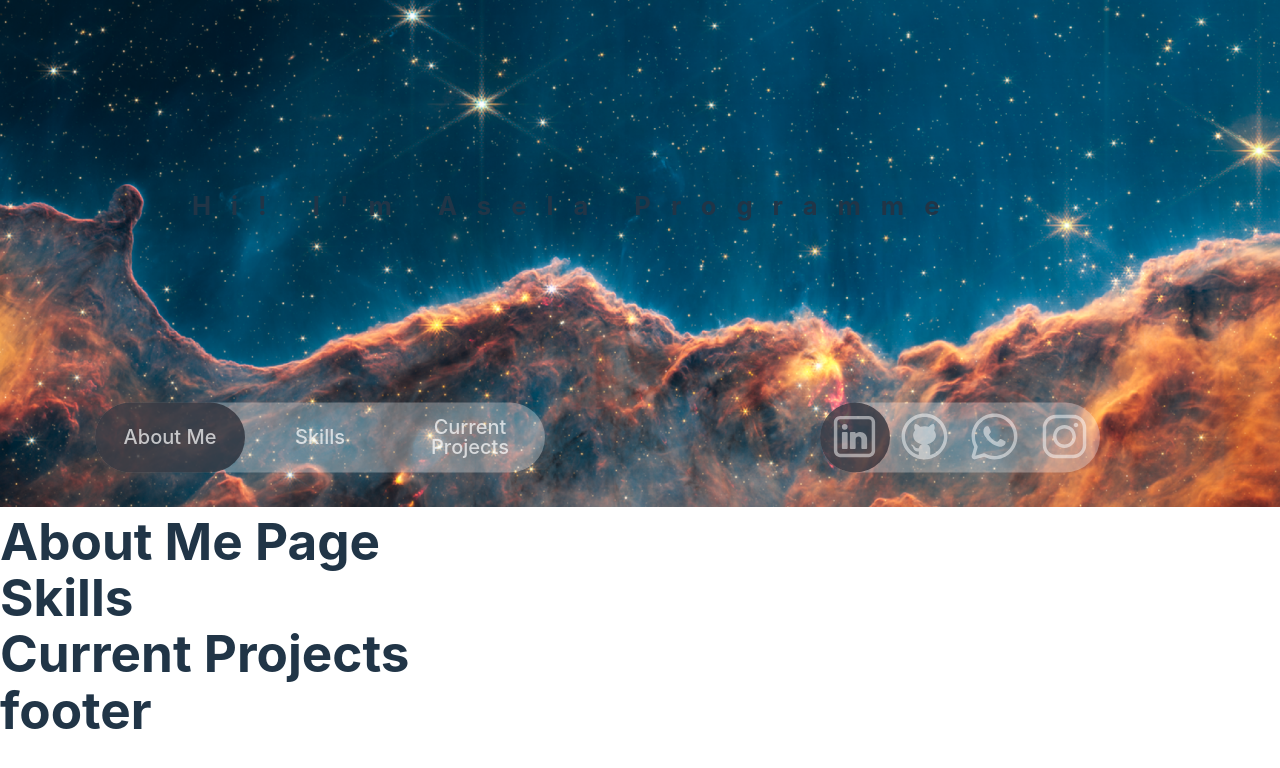
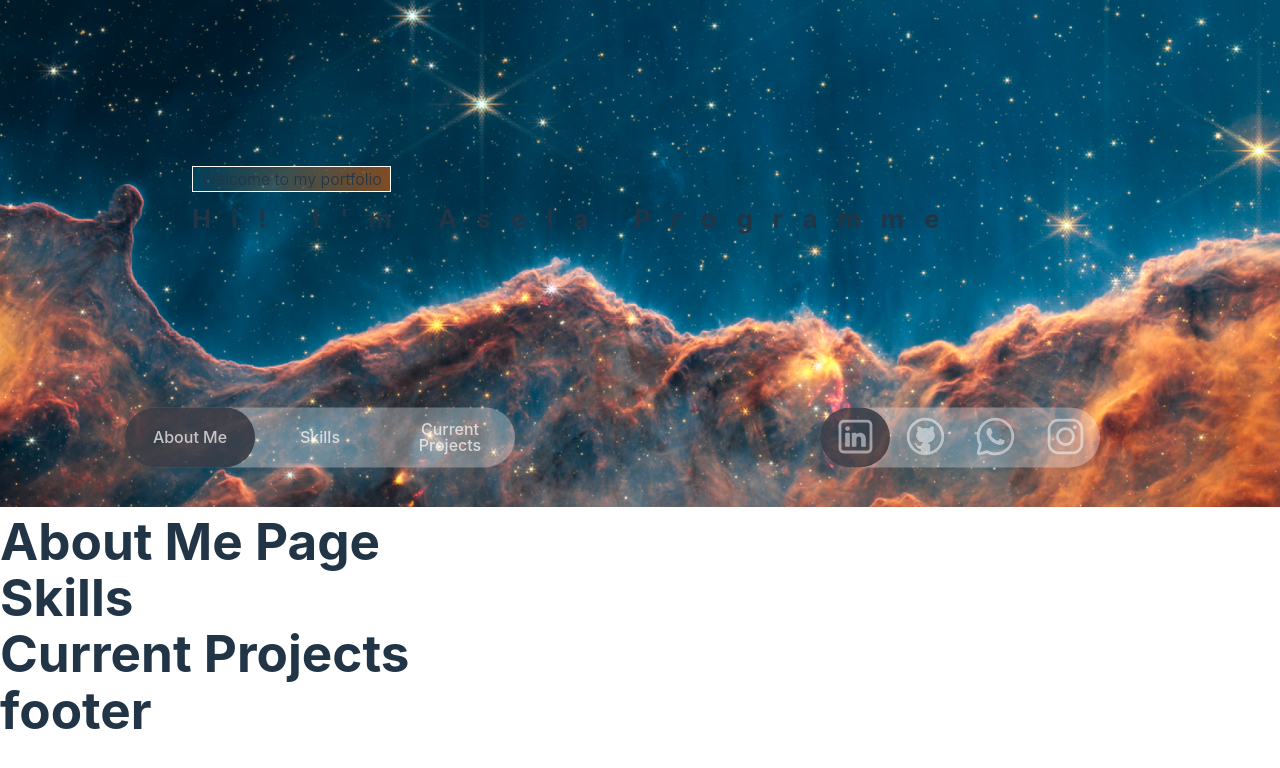
Before and after one commit to aselapasinduD/My-About-Me-Page, a React (Vite) app: page / in a window 1280 px wide. Shown: the top 768 px of the page. Built offline with nearby package versions, Linux system fonts and the light colour scheme.

Commit message:
New Navbar v1.2 updated fix respondive bugs and create better look, add some welcome text. Now all most done Naw Navbar v1.2

```diff
--- a/src/App.css
+++ b/src/App.css
@@ -10,23 +10,17 @@
 .navbar h1 {
 	position: absolute;
 	left: 15vw;
-	top: 15vw;
+	top: 16vw;
 	letter-spacing: 20px;
 }
-@media (max-width: 1700PX) {
-	.navbar h1 {
-		font-size: 2.5em;
-	}
-}
-@media (max-width: 1400PX) {
-	.navbar h1 {
-		font-size: 2em;
-	}
-}
-@media (max-width: 1300PX) {
-	.navbar h1 {
-		font-size: 1.6em;
-	}
+.navbar h2 {
+	position: absolute;
+	font-weight: 300;
+	padding: 0 8px;
+	border: 1px solid white;
+	left: 15vw;
+	top: 13vw;
+	background-image: linear-gradient(90deg, #00597C70, #FF660080);
 }
 .navbar ul {
 	list-style: none;
@@ -39,7 +33,7 @@
 	text-decoration: none;
 	color: #ffffff;
 	opacity: 70%;
-	font-size: 20px;
+	font-size: 1.3em;
 	width: 110px;
 	vertical-align: -webkit-baseline-middle;
 }
@@ -65,13 +59,15 @@
 }
 .navbar .sections-bar-social a {
 	width: 70px;
+	height: 55px;
 	margin: 0;
 }
 .navbar .social-Icon img {
-	width: 55px;
-	margin: -3px -2px -10px 7px;
+	display: block;
+	width: 50px;
+	margin: 0 auto;
+	margin-top: 5px;
 	padding: 0;
-	tabindex: 0;
 }
 .navbar .sections-bar-social {
 	position: absolute;
@@ -92,6 +88,8 @@
 .navbar .container {
 	display: flex;
 	justify-content: center;
+	width: 90%;
+	margin: 0 auto;
 }
 /* Nav Items Animations */
 .select-nav-Items {
@@ -142,6 +140,10 @@
 	font-weight: bold;
 	color: #ffffff;
 }
+.navbar .sections-bar-social .hover-effect:hover {
+	width: 55px;
+	margin: 4px auto -10px auto;
+}
 .navbar .hover-effect:focus {
 	opacity: 100%;
 	font-weight: bold;
@@ -149,8 +151,67 @@
 .navbar a:focus-within .hover-effect {
 	opacity: 100%;
 }
+.navbar .sections-bar-social img:focus-within .hover-effect {
+	width: 55px;
+	margin: 4px auto -10px auto;
+}
 .navbar .navbar_background {
 	z-index: -2;
 	position: relative;
 	width: 100%;
 }
+@media (max-width: 1700PX) {
+	.navbar h1 {
+		font-size: 2.5em;
+	}
+	.navbar h2 {
+		font-size: 1.3em;
+}
+@media (max-width: 1400PX) {
+	.navbar h1 {
+		font-size: 2em;
+	}
+}
+@media (max-width: 1300PX) {
+	.navbar h1 {
+		font-size: 1.6em;
+	}
+	.navbar h2 {
+		font-size: 1em;
+	}
+	.navbar a {
+		font-size: 1em;
+		margin: 0 10px;
+	}
+	.navbar .container span {
+		height: 60px;
+		transform: translateY(-91%);
+	}
+	.select-nav-Items {
+		width: 130px;
+	}
+	.move-select-Items {
+		margin-left: 130px;
+	}
+	.move-select-Items3 {
+		margin-left: 260px;
+	}
+	.navbar .container .Items-white {
+		width: 390px;
+	}
+	.navbar .sections-bar-nav a:last-child {
+		padding: 9px 0;
+	}
+	.navbar .social-Icon img {
+		width: 45px;
+		margin-top: 2px;
+	}
+	.navbar .sections-bar-social a {
+		height: 50px;
+	}
+	.navbar .sections-bar-social .hover-effect:hover {
+		width: 50px;
+		margin: 4px auto -10px auto;
+	}
+}
+}
--- a/src/components/Navbar.jsx
+++ b/src/components/Navbar.jsx
@@ -69,6 +69,7 @@ const NavBar = () => {
 
 	return (
 	<nav class="navbar">
+		<h2>Welcome to my portfolio</h2>
 		<h1>{"Hi! I'm Asela"}<span class="wrap">{text}</span></h1>
 		<img class="navbar_background" src={ navbar_background } alt="background image" />
 		<div class="container">
```
